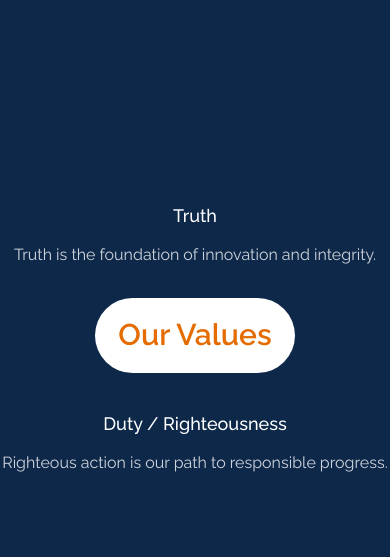
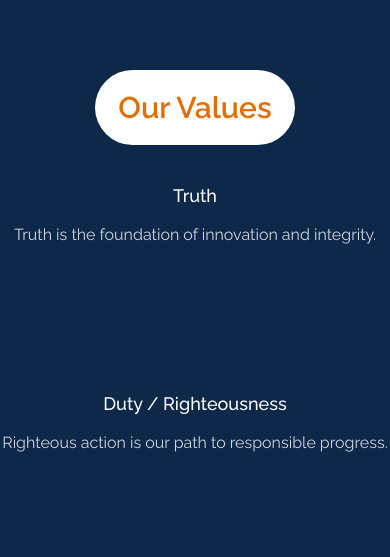
Before and after one commit to beingmaneesh/vaiyapuri, a plain HTML site: page about.html in a window 390 px wide. Shown: the part 543-1100 px from the top of the page. Drawn offline with Linux system fonts and the light colour scheme.

Commit message:
about style change

```diff
--- a/about.html
+++ b/about.html
@@ -283,8 +283,8 @@
 										<div class="pbmit-ihbox-style-4">
 											<div class="pbmit-ihbox-box">
 												<div class="pbmit-ihbox-icon">
-													<div class="pbmit-ihbox-icon-wrapper pbmit-ihbox-icon-type-image opacity-0">
-														<img src="images/logo-only.png" alt="">
+													<div class="pbmit-ihbox-icon-wrapper pbmit-ihbox-icon-type-image opacity-0 opacity-sm-100">
+														Our Values
 													</div>
 												</div>
 												<h2 class="pbmit-element-title">Truth</h2>
@@ -299,7 +299,7 @@
 										<div class="pbmit-ihbox-style-4">
 											<div class="pbmit-ihbox-box">
 												<div class="pbmit-ihbox-icon">
-													<div class="pbmit-ihbox-icon-wrapper pbmit-ihbox-icon-type-image">
+													<div class="pbmit-ihbox-icon-wrapper pbmit-ihbox-icon-type-image opacity-md-0">
 														Our Values
 													</div>
 												</div>
@@ -316,7 +316,7 @@
 											<div class="pbmit-ihbox-box">
 												<div class="pbmit-ihbox-icon">
 													<div class="pbmit-ihbox-icon-wrapper pbmit-ihbox-icon-type-image opacity-0">
-														<img src="images/logo-only.png" alt="">
+														Our Values
 													</div>
 												</div>
 												<h2 class="pbmit-element-title">Justice / Morality</h2>
--- a/css/responsive.css
+++ b/css/responsive.css
@@ -1477,7 +1477,7 @@ body {
 	}
 	/*=== Homepage-01 ===*/
 	.ihbox-section-one .ihbox-wrap{
-		padding: 70px 0px 70px 0px;
+		padding: 50px 0px 70px 0px;
 		margin-bottom: 60px;
 	}
 
--- a/css/style.css
+++ b/css/style.css
@@ -2427,3 +2427,12 @@ form .form-control::placeholder{
     height: calc(100vh - 90px);
 }
 }
+
+@media (max-width: 768px){
+    .opacity-sm-100{
+        opacity: 1 !important;
+    }
+    .opacity-md-0{
+        opacity: 0 !important;
+    }
+}
```
